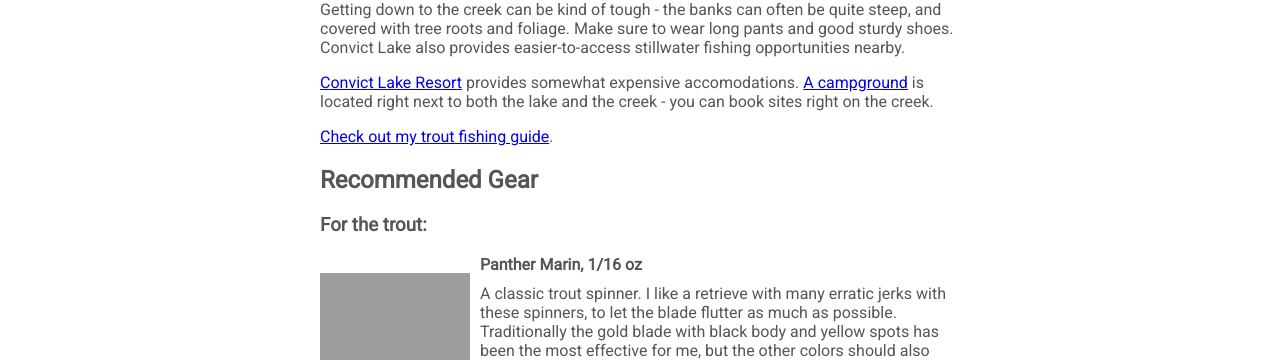
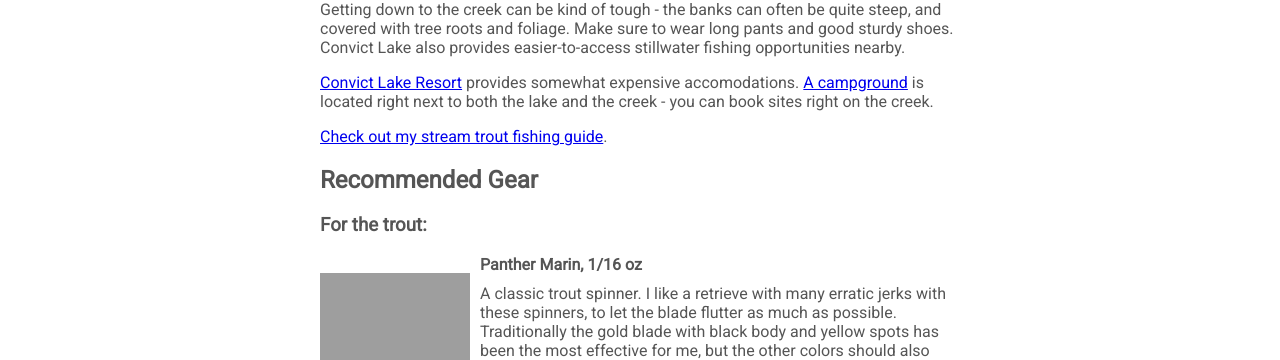
Before and after one commit to antiamoeba/fishoak, a Jekyll site: the page built from _far/convictcreek.md, in a window 1280 px wide and 900 px high, scrolled down 2134 px. Shown: the part 141-501 px from the top of the window. Built offline with Jekyll 4.4.1, drawn with Linux system fonts in a browser that asks for light colours; comment, search, counter and statistics services are not loaded; grey boxes are pictures that could not be loaded.

Commit message:
troutstreams

```diff
--- a/_far/convictcreek.md
+++ b/_far/convictcreek.md
@@ -30,7 +30,7 @@ Getting down to the creek can be kind of tough - the banks can often be quite st
 
 [Convict Lake Resort](https://convictlake.com/) provides somewhat expensive accomodations. [A campground](https://www.recreation.gov/camping/campgrounds/234311) is located right next to both the lake and the creek - you can book sites right on the creek.
 
-[Check out my trout fishing guide](/trout).
+[Check out my stream trout fishing guide](/troutstreams).
 
 ## Recommended Gear
 
```
